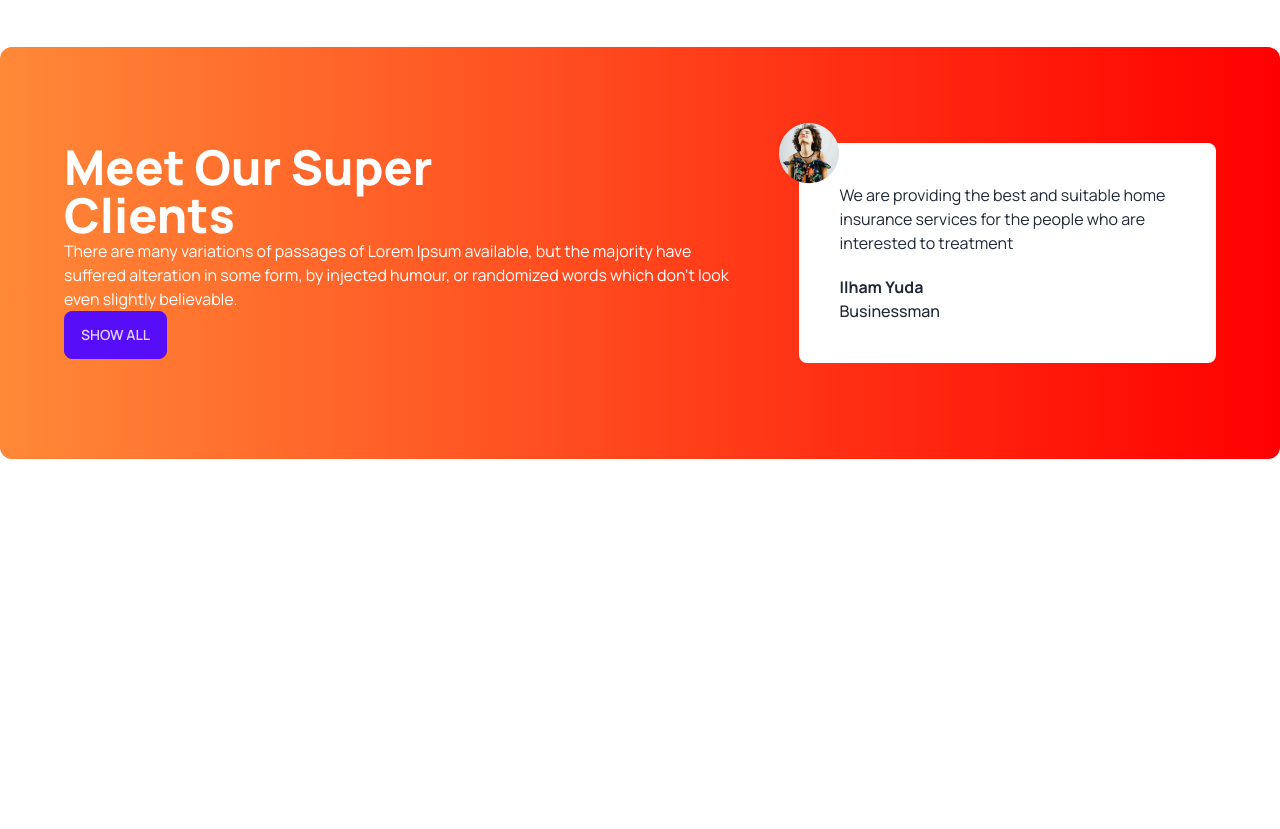
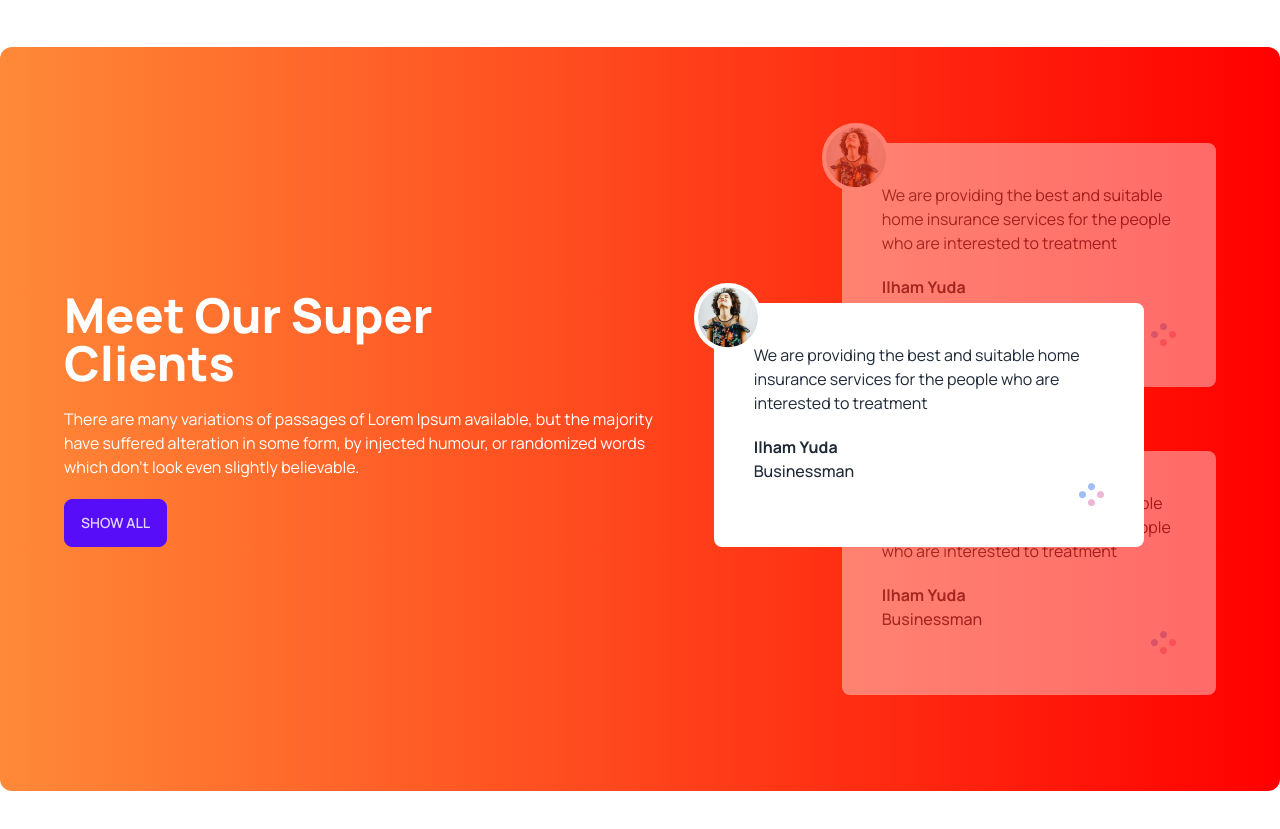
Before and after one commit to mrana007/tea-house-with-daisyui, a plain HTML site: page index.html in a window 1280 px wide. Shown: the part 1740-2569 px from the top of the page. Before the commit the page ends 2295 px from the top, so only its background shows below. Drawn offline with nearby package versions, Linux system fonts and the light colour scheme.

Commit message:
added full review container

```diff
--- a/index.html
+++ b/index.html
@@ -122,7 +122,8 @@
     </section>
     <!-- super client section -->
     <section class="my-24 flex flex-col lg:flex-row gap-12 rounded-xl bg-gradient-to-r from-[#FF8938] to-[#F00] px-16 py-24">
-      <div>
+      <div class="flex items-center lg:pr-28">
+        <div class="space-y-5">
           <h2 class="text-5xl font-extrabold text-white">
             Meet Our Super
             <br>
@@ -131,15 +132,44 @@
           <p class="text-white">There are many variations of passages of Lorem Ipsum available, but the majority have suffered alteration in some form, by injected humour, or randomized words which don't look even slightly believable.</p>
           <button class="btn btn-primary">Show All</button>
         </div>
-      <div class="space-y-5">
-        <!-- review -->
-        <div class="relative p-10 rounded-lg bg-white">
-          <img class="absolute -top-5 -left-5" src="./images/client.png" alt="">
+      </div>
+      <!-- review container -->
+      <div class="relative">
+        <!-- next review -->
+        <div class="relative z-10 mb-16 opacity-40 p-10 rounded-lg bg-white">
+          <img class="absolute -top-5 -left-5 border-4 border-white rounded-full bg-white" src="./images/client.png" alt="">
           <p>
             We are providing the best and suitable home insurance services for the people who are interested to treatment
           </p>
           <h4 class="font-bold mt-5">Ilham Yuda</h4>
           <p class="font-medium">Businessman</p>
+          <div class="flex justify-end">
+            <img src="./images/circles.png" alt="">
+          </div>
+        </div>
+        <!-- current review -->
+        <div class="absolute z-20 top-40 lg:-left-32 lg:w-[430px] p-10 rounded-lg bg-white">
+          <img class="absolute -top-5 -left-5 border-4 border-white rounded-full bg-white" src="./images/client.png" alt="">
+          <p>
+            We are providing the best and suitable home insurance services for the people who are interested to treatment
+          </p>
+          <h4 class="font-bold mt-5">Ilham Yuda</h4>
+          <p class="font-medium">Businessman</p>
+          <div class="flex justify-end">
+            <img src="./images/circles.png" alt="">
+          </div>
+        </div>
+        <!-- previous review -->
+        <div class="relative z-10 opacity-40 p-10 rounded-lg bg-white">
+          <img class="absolute -top-5 -left-5 border-4 border-white rounded-full bg-white" src="./images/client.png" alt="">
+          <p>
+            We are providing the best and suitable home insurance services for the people who are interested to treatment
+          </p>
+          <h4 class="font-bold mt-5">Ilham Yuda</h4>
+          <p class="font-medium">Businessman</p>
+          <div class="flex justify-end">
+            <img src="./images/circles.png" alt="">
+          </div>
         </div>
       </div>
     </section>
```
Lines whose indentation alone changed are shown as unchanged.
